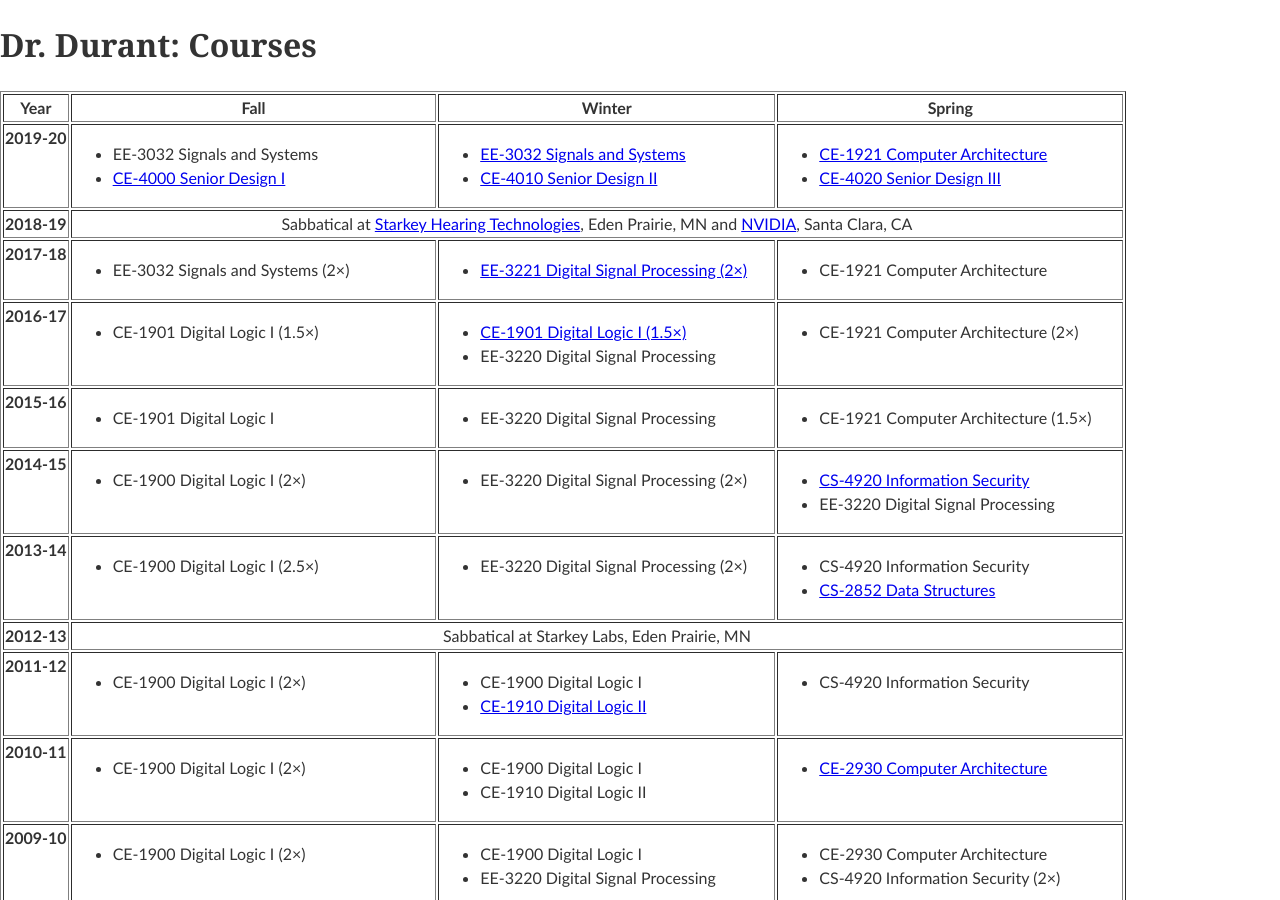
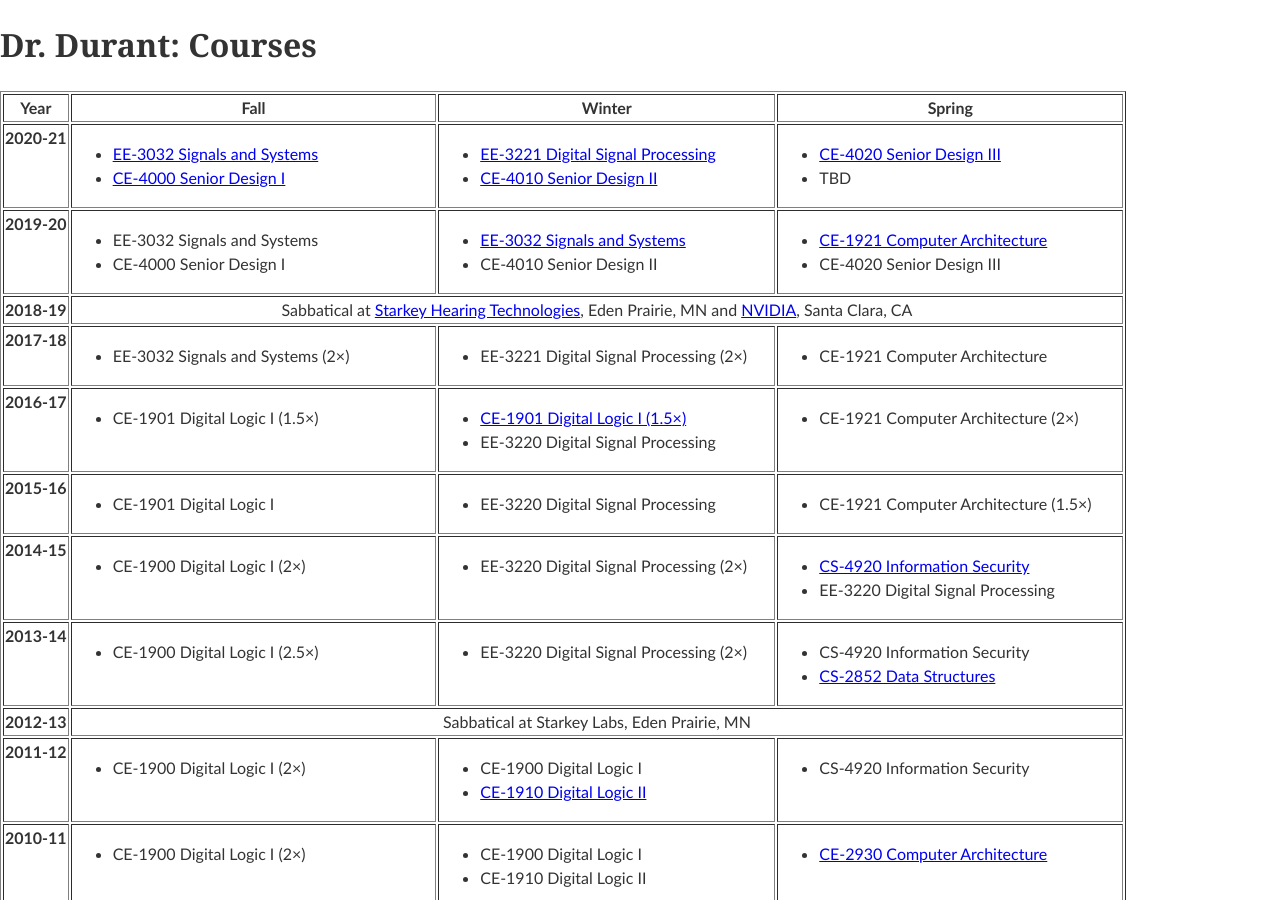
Before and after one commit to edurant/edurant.github.io, a Jekyll site: the page built from courses/index.html, in a window 1280 px wide and 900 px high. Built offline with Jekyll 4.4.1, drawn with Linux system fonts in a browser that asks for light colours.

Commit message:
F20 updates, Canvas, AY21 courses, etc.

```diff
--- a/courses/index.html
+++ b/courses/index.html
@@ -12,23 +12,46 @@ title: "Dr. Durant: Courses"
 </tr>
 
 <tr valign="top">
-	<th>2019-20</th>
+	<th>2020-21</th>
 	<td>
 	  <ul>
-	    <li>EE-3032 Signals and Systems</li>
+	    <li><a href="ee3032/">EE-3032 Signals and Systems</a></li>
 	    <li><a href="https://gitlab.com/msoe.edu/eecs/seniordesign/ce/wikis/">CE-4000 Senior Design I</a></li>
 	  </ul>
 	</td>
 	<td>
 	  <ul>
-	    <li><a href="ee3032/">EE-3032 Signals and Systems</a></li>
+	    <li><a href="ee3221/">EE-3221 Digital Signal Processing</a></li>
 	    <li><a href="https://gitlab.com/msoe.edu/eecs/seniordesign/ce/wikis/">CE-4010 Senior Design II</a></li>
 	  </ul>
 	</td>
 	<td>
 	  <ul>
-            <li><a href="ce1921/">CE-1921 Computer Architecture</a></li>
 	    <li><a href="https://gitlab.com/msoe.edu/eecs/seniordesign/ce/wikis/">CE-4020 Senior Design III</a></li>
+        <li>TBD</li>
+	  </ul>
+	</td>
+</tr>
+
+
+<tr valign="top">
+	<th>2019-20</th>
+	<td>
+	  <ul>
+	    <li>EE-3032 Signals and Systems</li>
+	    <li>CE-4000 Senior Design I</li>
+	  </ul>
+	</td>
+	<td>
+	  <ul>
+	    <li><a href="ee3032/">EE-3032 Signals and Systems</a></li>
+	    <li>CE-4010 Senior Design II</li>
+	  </ul>
+	</td>
+	<td>
+	  <ul>
+        <li><a href="ce1921/">CE-1921 Computer Architecture</a></li>
+	    <li>CE-4020 Senior Design III</li>
 	  </ul>
 	</td>
 </tr>
@@ -45,7 +68,7 @@ title: "Dr. Durant: Courses"
 	</td>
 	<td>
 	  <ul>
-	    <li><a href="ee3221/">EE-3221 Digital Signal Processing (2&times;)</a></li>
+	    <li>EE-3221 Digital Signal Processing (2&times;)</li>
 	  </ul>
 	</td>
 	<td>
```
Also changed, not shown: courses/ee3032/index.md (+8 -6 lines), sched/f20.md (+18 -19 lines).
